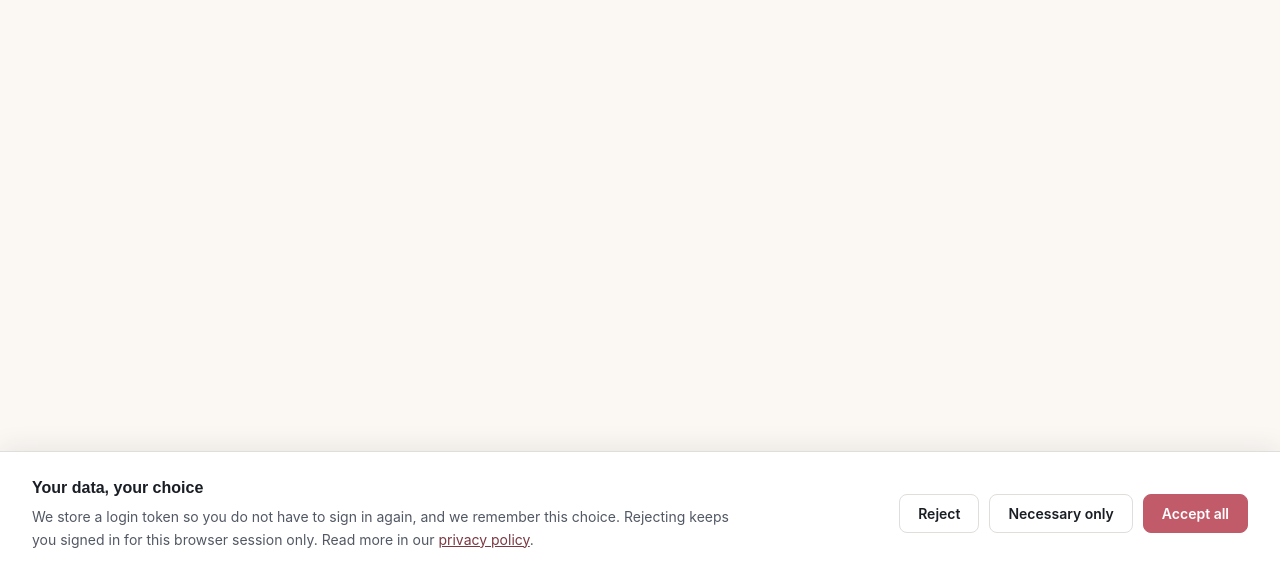
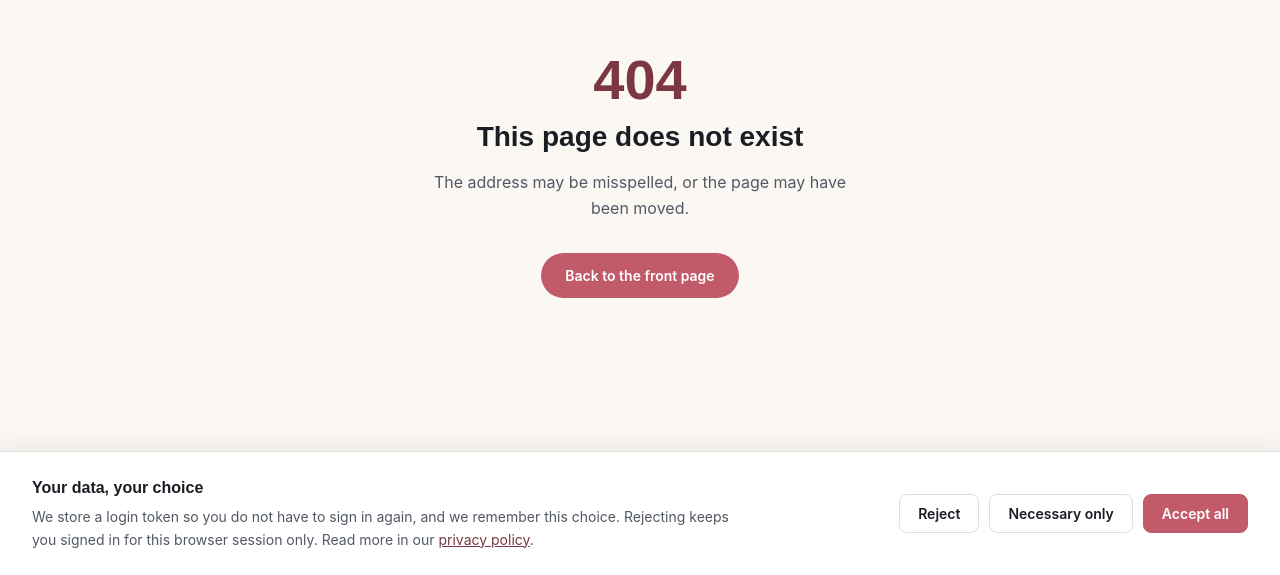
Before and after one commit to Rovelt123/4.Sem-Sys, a React (Vite) app in the folder frontend/: page /create in a window 1280 px wide. Shown: the part 225-800 px from the top of the page. Built offline with nearby package versions, Linux system fonts and the light colour scheme; no server answers.

Commit message:
Add a 404 page for unknown routes

```diff
--- a/frontend/src/App.jsx
+++ b/frontend/src/App.jsx
@@ -4,6 +4,7 @@ import LoginPage from "./pages/login/LoginPage";
 import RegisterPage from "./pages/register/RegisterPage";
 import HomePage from "./pages/homepage/HomePage";
 import PrivacyPolicyPage from "./pages/privacy/PrivacyPolicyPage";
+import NotFoundPage from "./pages/notfound/NotFoundPage";
 import { getToken } from "./utils/storage";
 import './App.css';
 
@@ -30,6 +31,7 @@ function App() {
           </RequireToken>
         }
       />
+      <Route path="*" element={<NotFoundPage />} />
     </Routes>
   )
 }
--- /dev/null
+++ b/frontend/src/pages/notfound/NotFoundPage.jsx
@@ -0,0 +1,17 @@
+import { Link } from 'react-router'
+import styles from './NotFoundPage.module.css'
+
+function NotFoundPage() {
+  return (
+    <main className={styles.page}>
+      <p className={styles.code}>404</p>
+      <h1 className={styles.title}>This page does not exist</h1>
+      <p className={styles.body}>
+        The address may be misspelled, or the page may have been moved.
+      </p>
+      <Link className={styles.link} to="/">Back to the front page</Link>
+    </main>
+  )
+}
+
+export default NotFoundPage
--- /dev/null
+++ b/frontend/src/pages/notfound/NotFoundPage.module.css
@@ -0,0 +1,48 @@
+.page {
+    display: flex;
+    flex-direction: column;
+    align-items: center;
+    justify-content: center;
+
+    min-height: 100vh;
+    padding: 3rem 1.5rem;
+    text-align: center;
+}
+
+.code {
+    margin: 0 0 0.5rem;
+    font-family: "Manrope", "Work Sans", sans-serif;
+    font-size: 3.5rem;
+    font-weight: 800;
+    line-height: 1;
+    color: var(--accent-ink);
+}
+
+.title {
+    margin: 0 0 0.75rem;
+    font-size: 1.75rem;
+    font-weight: 700;
+}
+
+.body {
+    margin: 0 0 2rem;
+    max-width: 28rem;
+    font-size: 1rem;
+    line-height: 1.6;
+    color: var(--ink-soft);
+}
+
+.link {
+    padding: 0.75rem 1.5rem;
+    background-color: var(--accent);
+    color: var(--surface);
+    border-radius: 1.5rem;
+    font-size: 0.875rem;
+    font-weight: 600;
+    transition: 0.2s ease;
+}
+
+.link:hover {
+    color: var(--surface);
+    background-color: var(--accent-ink);
+}
```
